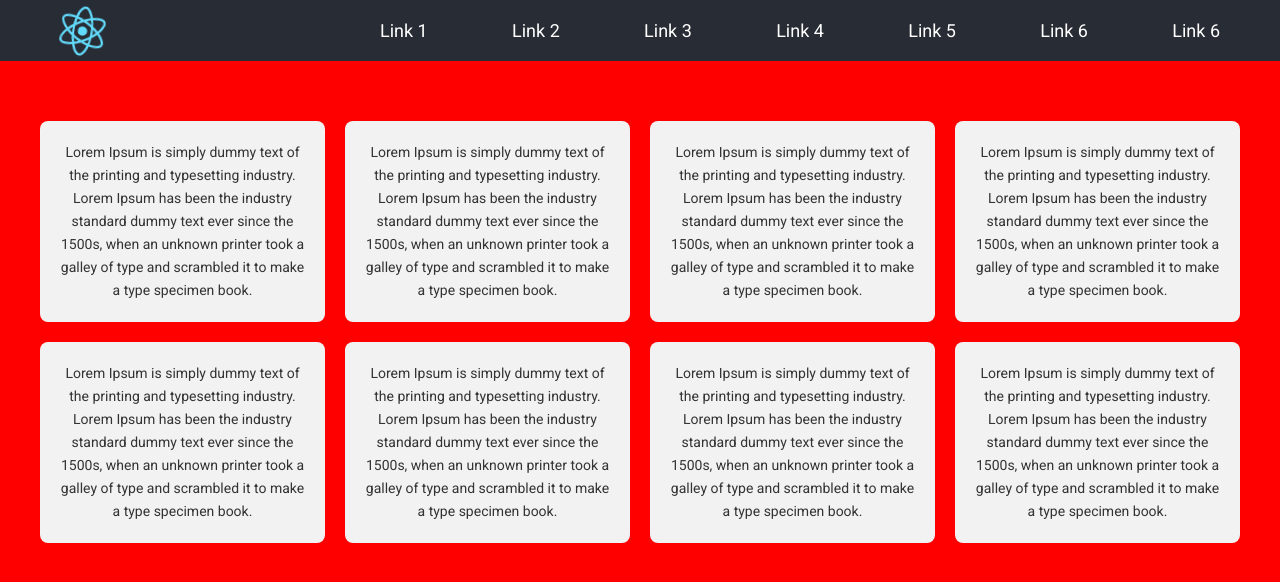
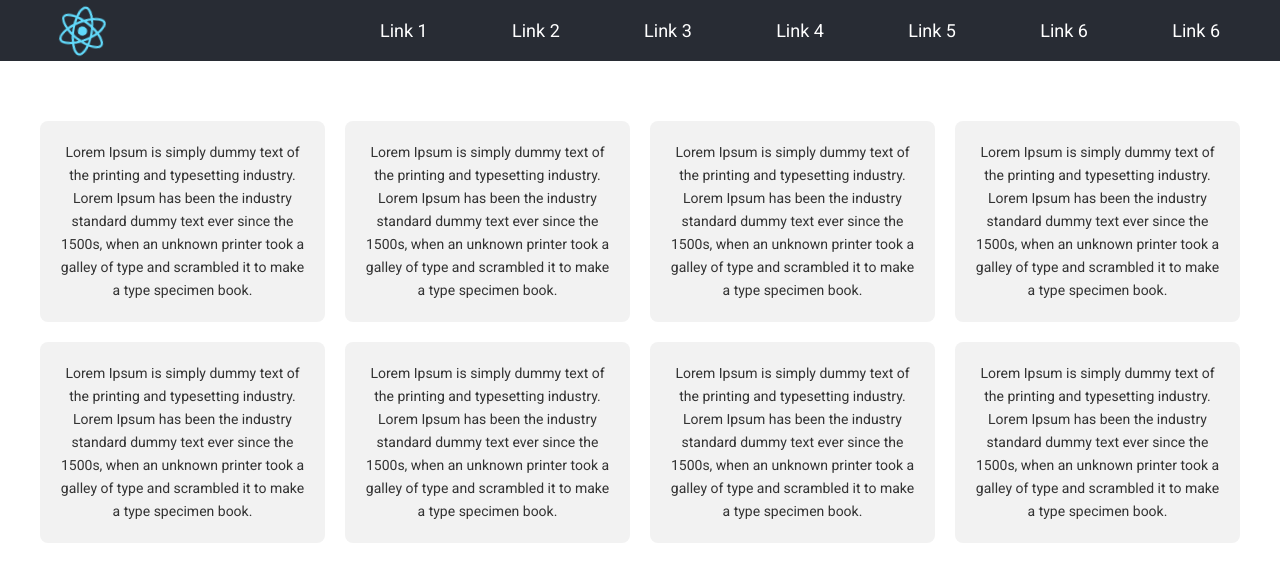
Before and after one commit to escabora/useful-commands-git, a React (Create React App) app in the folder app/: page / in a window 1280 px wide. Shown: the top 582 px of the page. Built offline with nearby package versions, Linux system fonts and the light colour scheme.

Commit message:
remove bg red

```diff
--- a/app/src/App.css
+++ b/app/src/App.css
@@ -1,7 +1,3 @@
-body {
-  background: red;
-}
-
 .App {
   text-align: center;
 }
```
